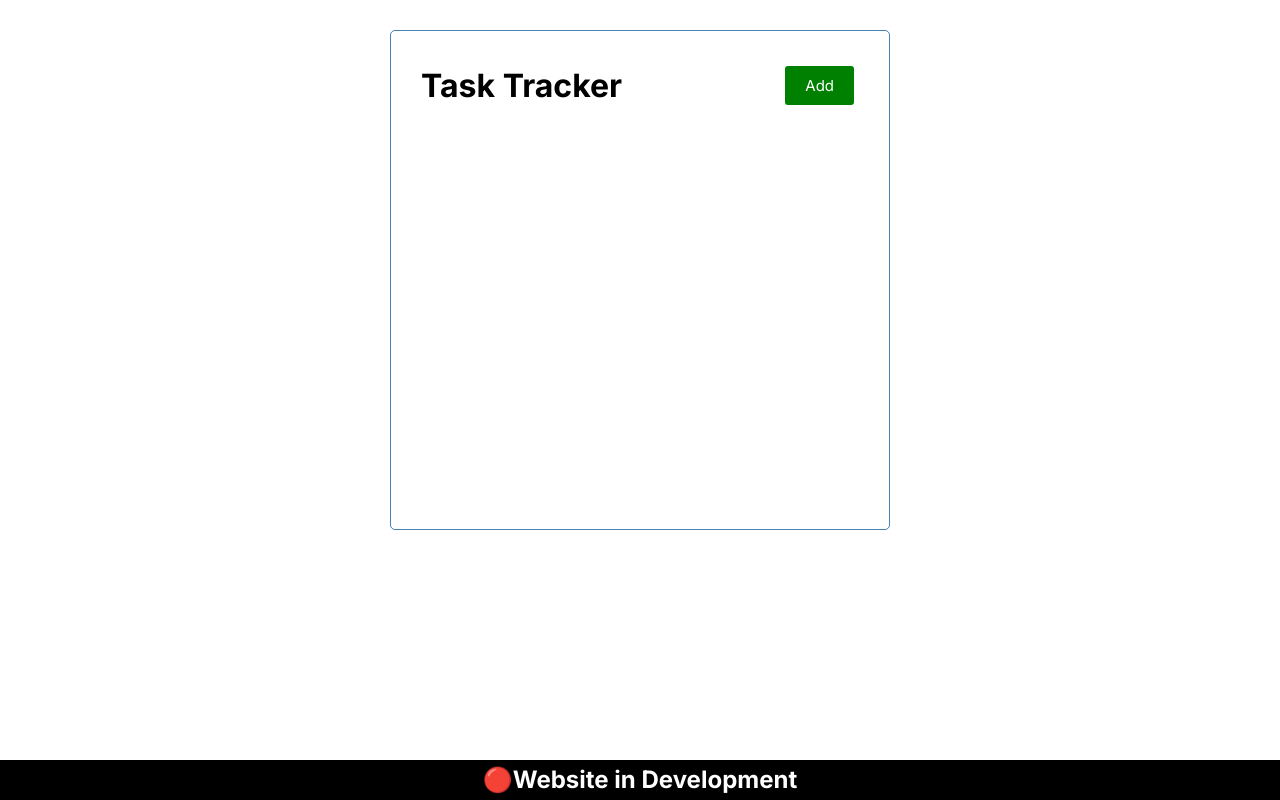
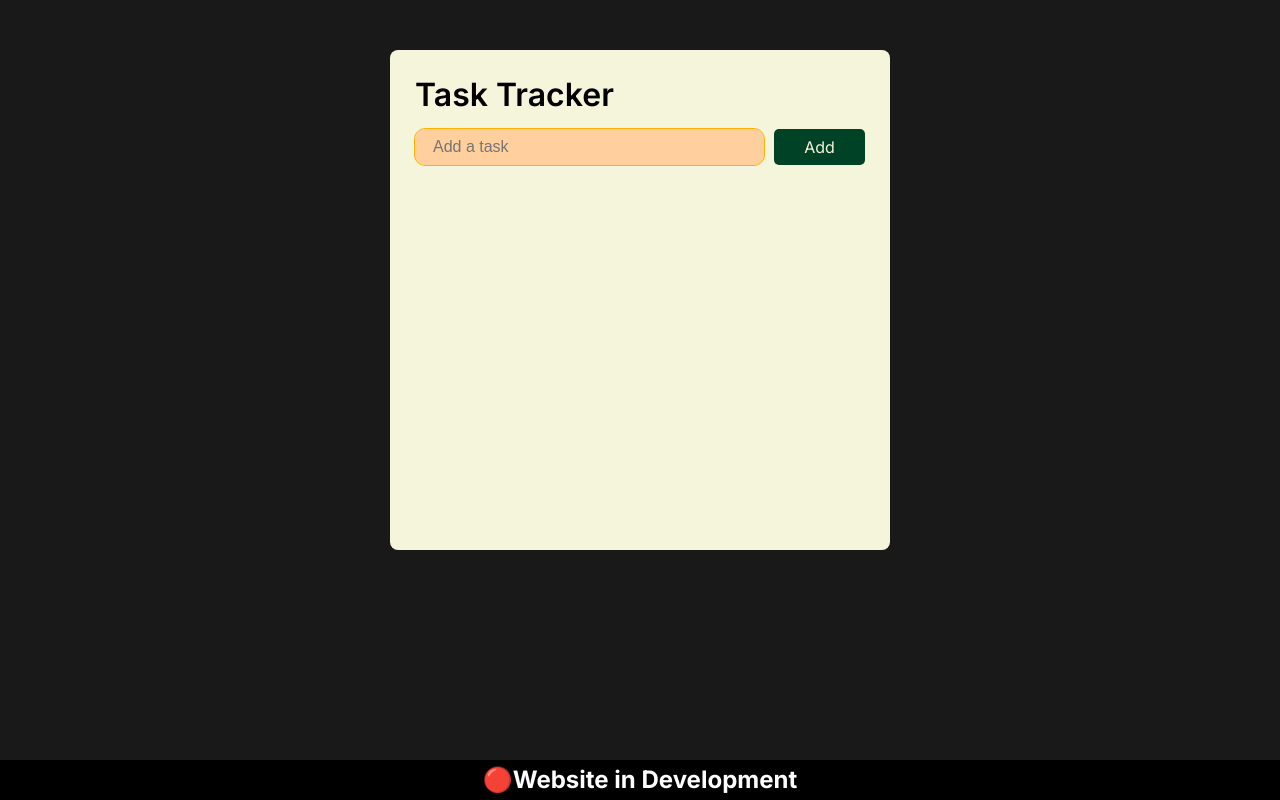
Before and after one commit to octocatblain/task-tracker, a React (Create React App) app: page / in a window 1280 px wide. Built offline with nearby package versions, Linux system fonts and the light colour scheme.

Commit message:
fix: add todo container, input and button

```diff
--- a/src/App.js
+++ b/src/App.jsx
@@ -1,12 +1,10 @@
 import Banner from "./Components/Banner";
-import Header from "./Components/Header";
+import Todo from "./Components/Todo";
 
 function App() {
   return (
     <div>
-      <div className="container">
-        <Header />
-      </div>
+      <Todo />
       <Banner />
     </div>
   );
--- a/src/components/CSS/Todo.css
+++ b/src/components/CSS/Todo.css
@@ -1 +1,72 @@
 @import url("https://fonts.googleapis.com/css2?family=Inter:wght@100;200;300;400;500;600;700;800;900&display=swap");
+
+.todo {
+  font-family: "Inter", sans-serif;
+  color: #000000;
+  background-color: #f5f5dc;
+  width: 500px;
+  min-height: 500px;
+  border-radius: 0.5rem;
+  padding: 25px;
+  margin: auto;
+  margin-top: 50px;
+  right: 100px;
+  overflow: hidden;
+  display: flex;
+  flex-direction: column;
+  transition: all 0.3s ease-in-out;
+}
+
+.todo-header {
+  display: flex;
+  justify-content: space-between;
+  align-items: center;
+  font-weight: 600;
+  font-size: 2rem;
+  margin-bottom: 15px;
+}
+
+.todo-add {
+  display: flex;
+  justify-content: space-between;
+  align-items: center;
+  gap: 10px;
+}
+
+.todo-input {
+  border-radius: 10px;
+  background: #ffcf9d;
+  border: none;
+  outline: #ffb000 1.5px solid;
+  width: 400px;
+  height: 30px;
+  font-size: 1rem;
+  padding: 18px;
+}
+
+.todo-button {
+  border-radius: 5px;
+  background: #004225;
+  color: #f5f5dc;
+  border: none;
+  outline: none;
+  width: 100px;
+  height: 30px;
+  font-size: 1rem;
+  padding: 18px;
+  display: flex;
+  justify-content: center;
+  align-items: center;
+  cursor: pointer;
+  transition: background 0.3s ease-in-out, color 0.3s ease-in-out,
+    border 0.3s ease-in-out, font-size 0.3s ease-in-out,
+    font-weight 0.3s ease-in-out;
+}
+
+.todo-button:hover {
+  border: #004225 1px solid;
+  background: #f5f5dc;
+  color: #004225;
+  font-weight: 500;
+  font-size: 1.2rem;
+}
--- a/src/components/Todo.jsx
+++ b/src/components/Todo.jsx
@@ -2,7 +2,16 @@ import React from "react";
 import "./CSS/Todo.css";
 
 const Todo = () => {
-  return <div>Todo</div>;
+  return (
+    <div className="todo">
+      <div className="todo-header">Task Tracker</div>
+      <div className="todo-add">
+        <input type="text" className="todo-input" placeholder="Add a task" />
+        <div className="todo-button">Add</div>
+      </div>
+      <div className="todo-list"></div>
+    </div>
+  );
 };
 
 export default Todo;
--- a/src/index.css
+++ b/src/index.css
@@ -8,110 +8,5 @@
 
 body {
   font-family: "Inter", sans-serif;
+  background-color: hsl(0, 2%, 10%);
 }
-
-.container {
-  max-width: 500px;
-
-  margin: 30px auto;
-  overflow: auto;
-  /* min-height: 300px; */
-  height: 500px;
-  border: 1px solid steelblue;
-  padding: 30px;
-  border-radius: 5px;
-}
-
-.header {
-  display: flex;
-  justify-content: space-between;
-  align-items: center;
-  margin-bottom: 20px;
-}
-
-.btn {
-  display: inline-block;
-  background: #000;
-  color: #fff;
-  border: none;
-  padding: 10px 20px;
-  margin: 5px;
-  border-radius: 3px;
-  cursor: pointer;
-  text-decoration: none;
-  font-size: 15px;
-  font-family: inherit;
-}
-.btn:hover {
-  border: 1px solid #000;
-}
-
-.btn:focus {
-  outline: none;
-}
-
-.btn:active {
-  transform: scale(0.98);
-}
-
-.btn-block {
-  display: block;
-  width: 100%;
-}
-
-.task {
-  background: #f4f4f4;
-  margin: 5px;
-  padding: 10px 20px;
-  cursor: pointer;
-}
-
-.task.reminder {
-  border-left: 5px solid green;
-}
-
-.task h3 {
-  display: flex;
-  align-items: center;
-  justify-content: space-between;
-}
-
-.add-form {
-  margin-bottom: 40px;
-}
-
-.form-control {
-  margin: 20px 0;
-}
-
-.form-control label {
-  display: block;
-}
-
-.form-control input {
-  width: 100%;
-  height: 40px;
-  margin: 5px;
-  padding: 3px 7px;
-  font-size: 17px;
-}
-
-.form-control-check {
-  display: flex;
-  align-items: center;
-  justify-content: space-between;
-}
-
-.form-control-check label {
-  flex: 1;
-}
-
-.form-control-check input {
-  flex: 2;
-  height: 20px;
-}
-
-footer {
-  margin-top: 30px;
-  text-align: center;
-}
```
